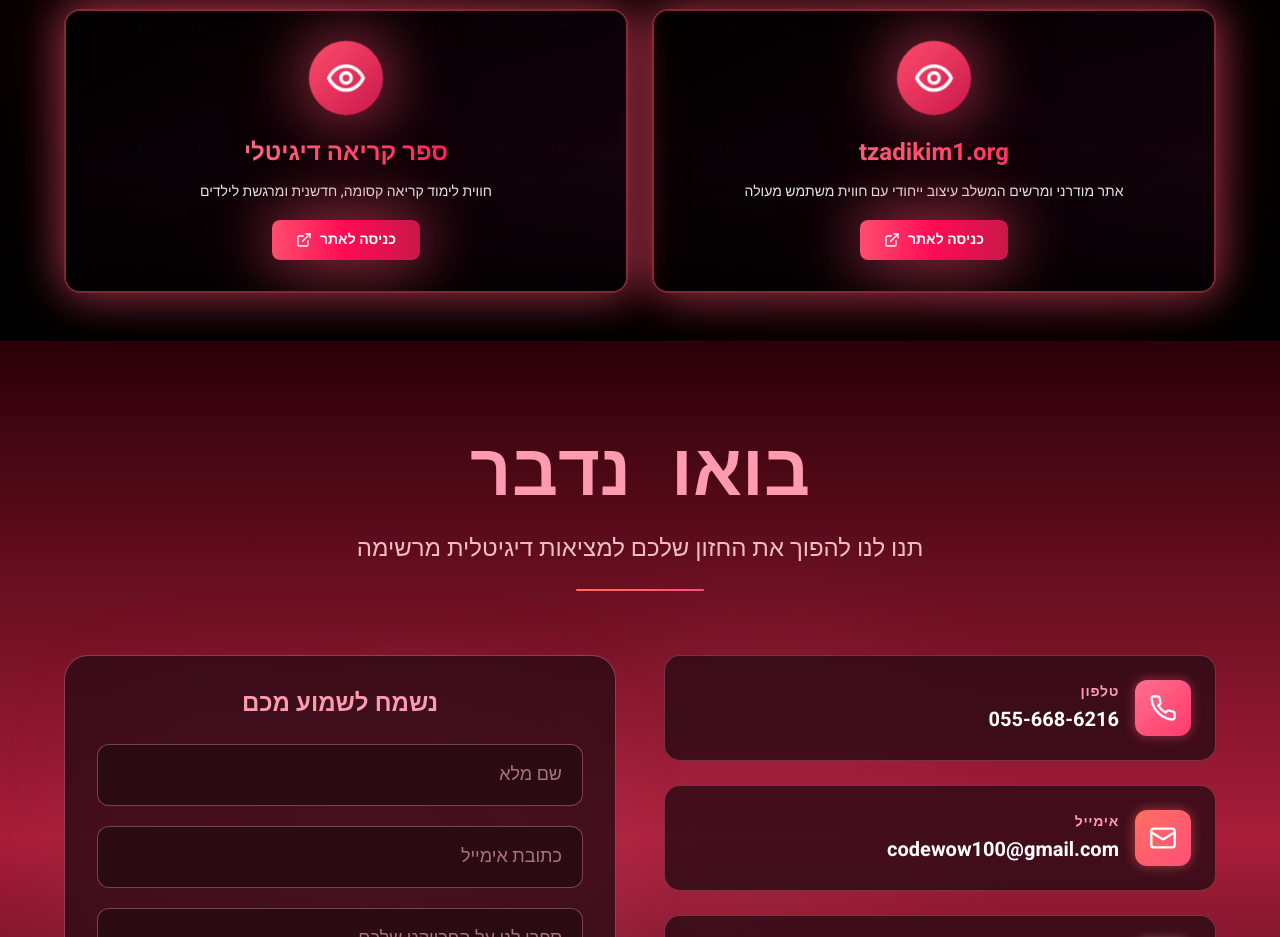
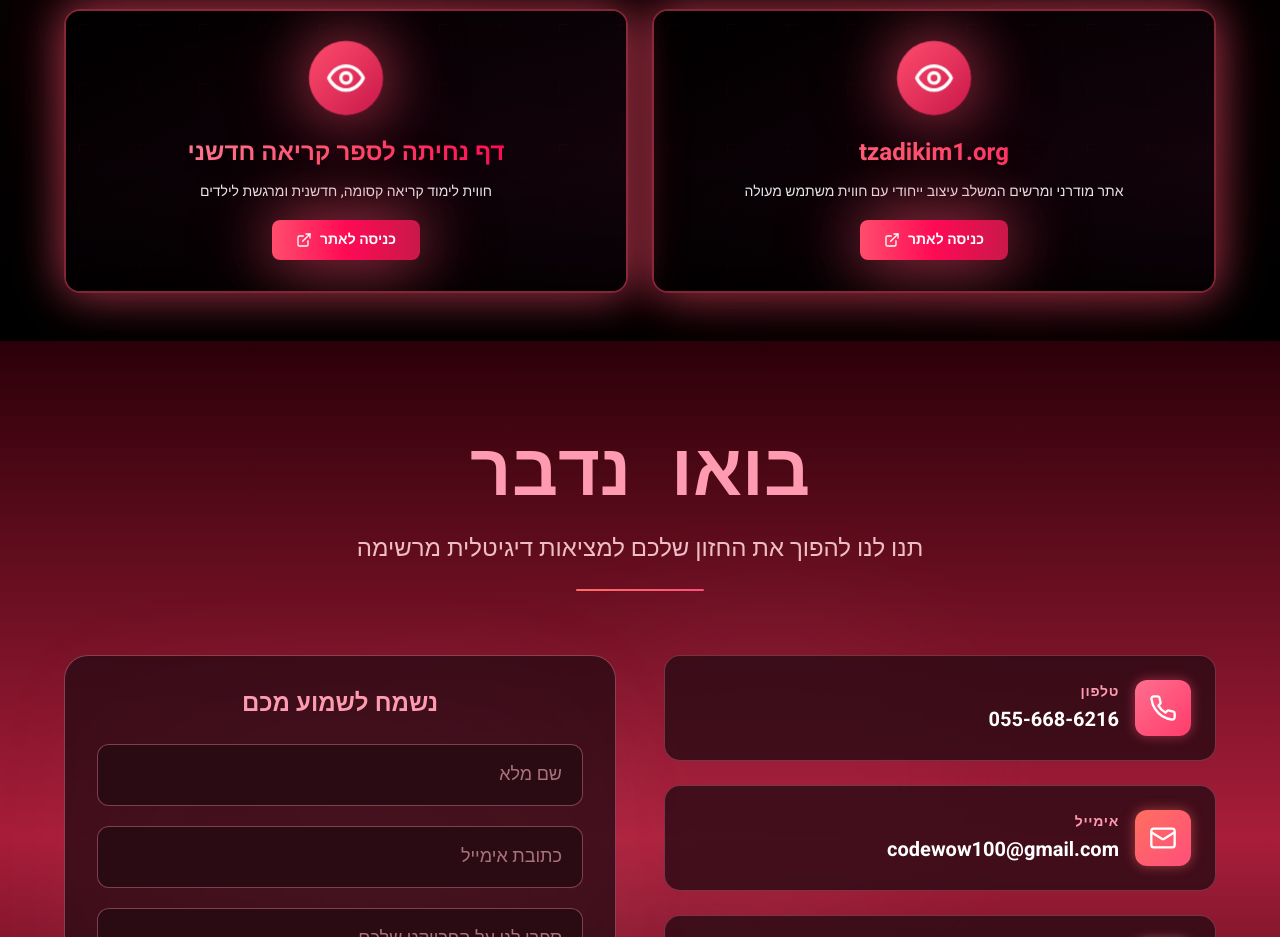
Before and after one commit to str-job/codewow, a React (Vite) app: page / in a window 1280 px wide. Shown: the part 3300-4237 px from the top of the page. Built offline with nearby package versions, Linux system fonts and the light colour scheme; no server answers; the database is empty; a web font is replaced by a local one.

Commit message:
Update PortfolioSection.tsx
WEB METIKUT HAKRIA WRODS BETTER

```diff
--- a/src/PortfolioSection.tsx
+++ b/src/PortfolioSection.tsx
@@ -49,7 +49,7 @@
     link: 'https://tzadikim1.org/'
   },
   {
-    title: 'ספר קריאה דיגיטלי',
+    title: 'דף נחיתה לספר קריאה חדשני',
     description: 'חווית לימוד קריאה קסומה, חדשנית ומרגשת לילדים',
     link: 'https://sweet-reading-experience.lovable.app/'
   }
```
